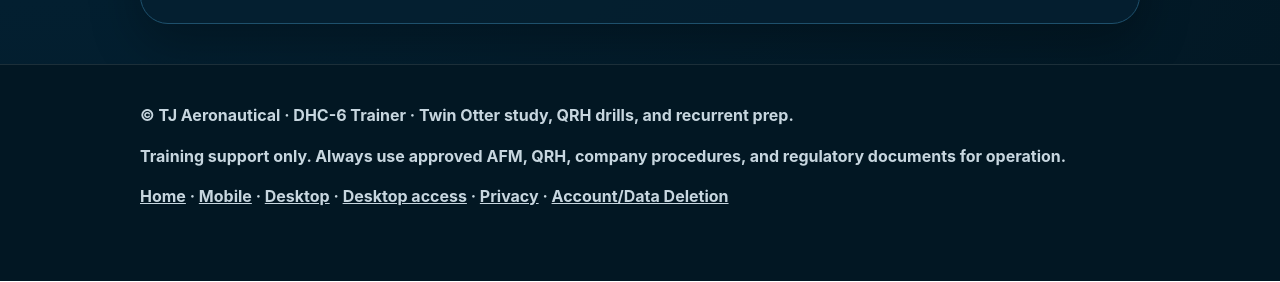
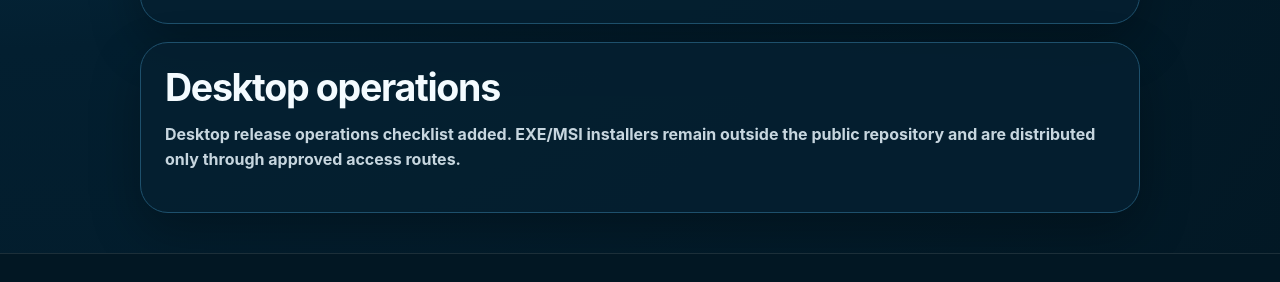
Before and after one commit to TJAeronautical/dhc6-trainer-website, a plain HTML site: page changelog.html in a window 1280 px wide. Shown: the part 670-952 px from the top of the page. Drawn offline with Linux system fonts and the light colour scheme.

Commit message:
Update changelog for desktop operations checklist

```diff
--- a/changelog.html
+++ b/changelog.html
@@ -44,6 +44,10 @@
         <h2>Website status</h2>
         <p>Public website is live on <code>dhc6trainer.com</code> with Cloudflare routing, Play Store-aligned wording, desktop access request flow, privacy policy, and account/data deletion page.</p>
       </div>
+          <div class="card">
+        <h2>Desktop operations</h2>
+        <p>Desktop release operations checklist added. EXE/MSI installers remain outside the public repository and are distributed only through approved access routes.</p>
+      </div>
     </div>
   </section>
 </main>
```
